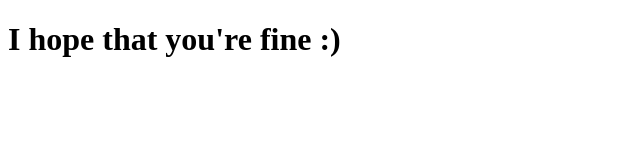
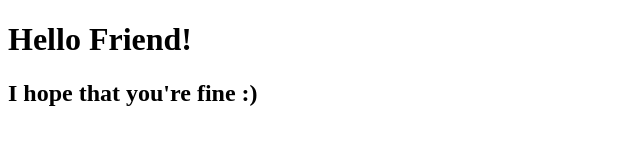
Before and after one commit to faghloua/test1, a plain HTML site: page site/index.html in a window 1280 px wide. Shown: the whole page, without its empty margins (0-640 px from the left). Drawn offline with Linux system fonts and the light colour scheme.

Commit message:
small addition

```diff
--- a/site/index.html
+++ b/site/index.html
@@ -4,6 +4,7 @@
 	<title>Hello Friend!</title>
 </head>
 <body>
-<h1>I hope that you're fine :)</h1>
+<h1>Hello Friend!</h1>
+<h2>I hope that you're fine :)</h2>
 </body>
 </html>
```
